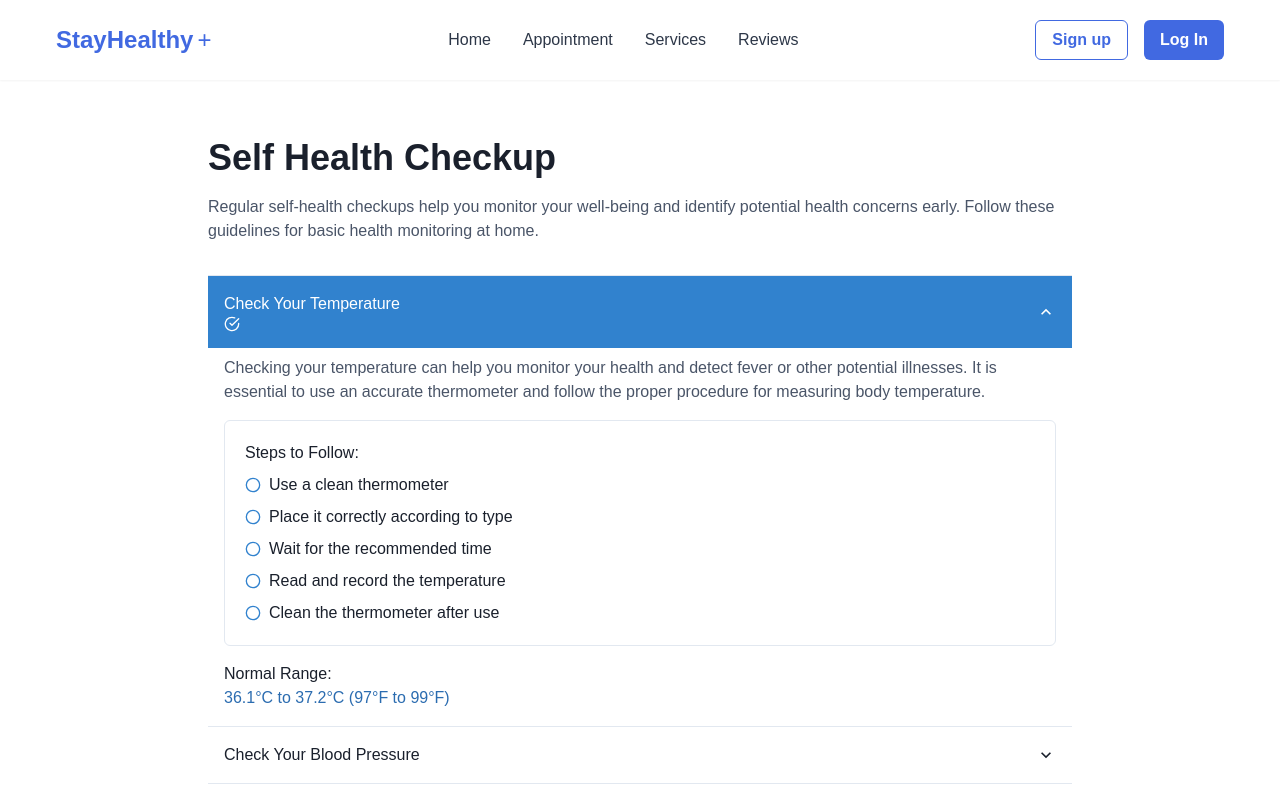
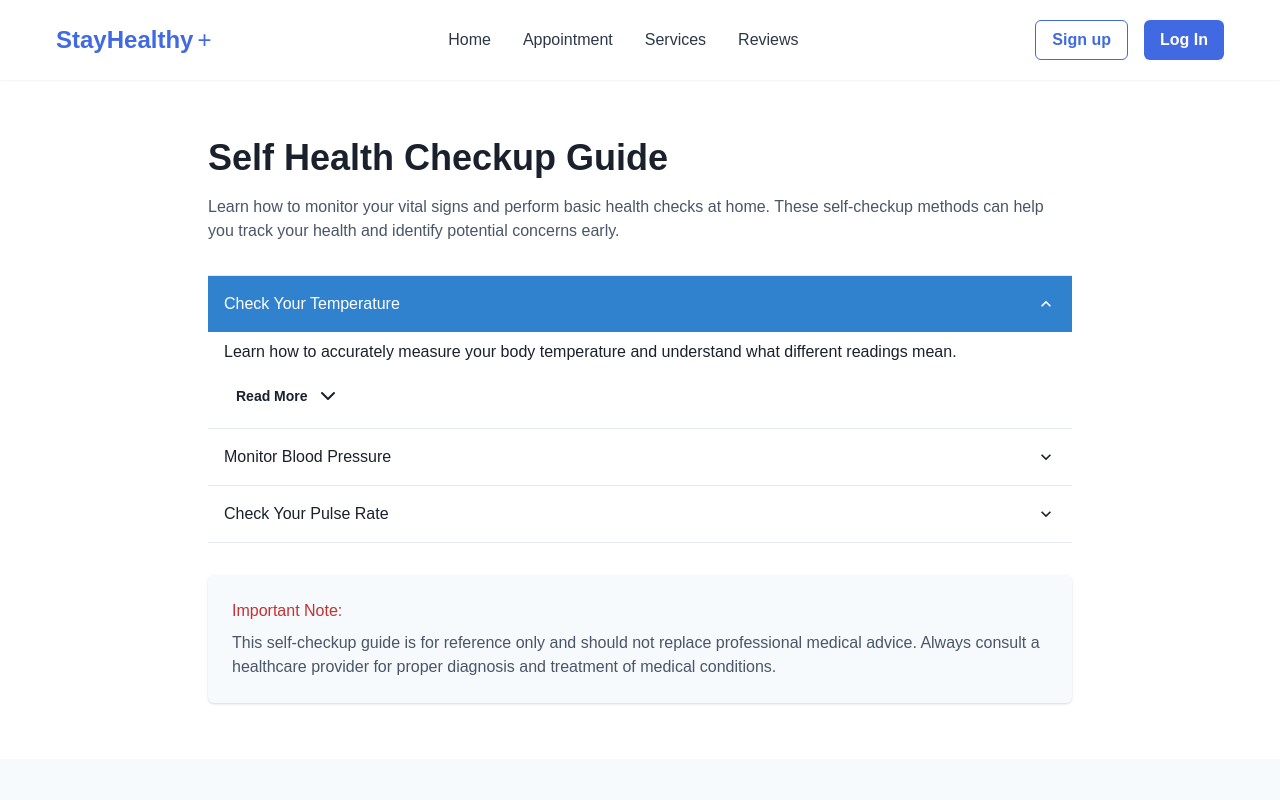
Before and after one commit to hi5-Jayden/stayhealthy, a React (Create React App) app: page /services/self-checkup in a window 1280 px wide. Both pictures are taken after a click on the button "Check Your Temperature". Shown: the top 800 px of the page. Built offline with nearby package versions, Linux system fonts and the light colour scheme; grey boxes are pictures that could not be loaded; a web font is replaced by a local one.

Commit message:
Added id title to implement expand function

```diff
--- a/src/pages/SelfCheckup.js
+++ b/src/pages/SelfCheckup.js
@@ -14,138 +14,184 @@ import {
   ListItem,
   ListIcon,
   Card,
-  CardBody,
+  Button,
 } from '@chakra-ui/react';
-import { Circle, CheckCircle } from 'lucide-react';
+import { Circle, ChevronDown, ChevronUp } from 'lucide-react';
 
-const checkupCategories = [
+const checkupTopics = [
   {
     id: 'temperature',
     title: 'Check Your Temperature',
-    content:
-      'Checking your temperature can help you monitor your health and detect fever or other potential illnesses. It is essential to use an accurate thermometer and follow the proper procedure for measuring body temperature.',
-    steps: [
-      'Use a clean thermometer',
-      'Place it correctly according to type',
-      'Wait for the recommended time',
-      'Read and record the temperature',
-      'Clean the thermometer after use',
+    shortContent:
+      'Learn how to accurately measure your body temperature and understand what different readings mean.',
+    fullContent: `Body temperature measurement is a crucial vital sign check. Normal body temperature typically ranges from 97°F (36.1°C) to 99°F (37.2°C).
+
+    Steps to measure temperature:
+    • Use a clean thermometer
+    • Place it correctly according to type (oral, armpit, or ear)
+    • Wait for the recommended time
+    • Read and record the temperature
+    • Clean the thermometer after use
+
+    When to be concerned:
+    • Adults: Temperature above 103°F (39.4°C)
+    • Children: Temperature above 102°F (39°C)
+    • Infants: Any fever needs medical attention`,
+    tips: [
+      'Use a digital thermometer for accuracy',
+      'Take temperature at the same time daily if monitoring',
+      'Avoid hot/cold foods before oral temperature',
+      'Keep a record if monitoring regularly',
     ],
-    normalRange: '36.1°C to 37.2°C (97°F to 99°F)',
   },
   {
     id: 'blood-pressure',
-    title: 'Check Your Blood Pressure',
-    content:
-      'Regular blood pressure monitoring is crucial for maintaining cardiovascular health. Use a reliable blood pressure monitor and follow proper measurement techniques.',
-    steps: [
-      'Sit quietly for 5 minutes before measuring',
-      'Keep feet flat on the floor',
-      'Rest arm at heart level',
-      'Take multiple readings',
-      'Record the results',
+    title: 'Monitor Blood Pressure',
+    shortContent:
+      'Understand how to check your blood pressure and what the numbers mean for your health.',
+    fullContent: `Blood pressure monitoring is essential for cardiovascular health. A normal blood pressure reading is typically around 120/80 mmHg.
+
+    Steps for accurate measurement:
+    • Rest for 5 minutes before measuring
+    • Sit with back supported and feet flat
+    • Position arm at heart level
+    • Take multiple readings
+    • Record all measurements
+
+    Understanding readings:
+    • Normal: Less than 120/80 mmHg
+    • Elevated: 120-129/<80 mmHg
+    • High: 130/80 mmHg or higher`,
+    tips: [
+      'Measure at the same time daily',
+      'Avoid caffeine 30 minutes before',
+      'Empty bladder before measuring',
+      'Take readings from both arms',
     ],
-    normalRange: 'Systolic: <120 mmHg, Diastolic: <80 mmHg',
   },
   {
-    id: 'bmi',
-    title: 'Check Your BMI',
-    content:
-      'Body Mass Index (BMI) helps assess if you are at a healthy weight for your height. While not perfect, it is a useful screening tool.',
-    steps: [
-      'Measure your weight accurately',
-      'Measure your height accurately',
-      'Use BMI calculator or formula',
-      'Interpret results with other factors',
-      'Consult healthcare provider if concerned',
+    id: 'pulse',
+    title: 'Check Your Pulse Rate',
+    shortContent:
+      'Learn to measure your heart rate and understand what it indicates about your health.',
+    fullContent: `Your pulse rate is an important indicator of heart health. A normal resting heart rate for adults ranges from 60-100 beats per minute.
+
+    How to check pulse:
+    • Use your index and middle fingers
+    • Press lightly on your wrist or neck
+    • Count beats for 30 seconds and multiply by 2
+    • Check at the same time daily
+
+    Factors affecting pulse:
+    • Physical activity
+    • Emotions
+    • Medications
+    • Time of day`,
+    tips: [
+      'Check pulse when resting',
+      'Do not use thumb to check pulse',
+      'Record readings regularly',
+      'Note any irregular rhythms',
     ],
-    normalRange: '18.5 to 24.9',
   },
 ];
 
 const SelfCheckup = () => {
-  const [expandedIndex, setExpandedIndex] = useState([]);
+  const [expandedItems, setExpandedItems] = useState({});
+
+  const toggleContent = (id) => {
+    setExpandedItems((prev) => ({
+      ...prev,
+      [id]: !prev[id],
+    }));
+  };
 
   return (
     <Container maxW="4xl" py={8}>
       <VStack spacing={8} align="stretch">
         <Box>
           <Heading size="xl" mb={4}>
-            Self Health Checkup
+            Self Health Checkup Guide
           </Heading>
           <Text color="gray.600">
-            Regular self-health checkups help you monitor your well-being and
-            identify potential health concerns early. Follow these guidelines
-            for basic health monitoring at home.
+            Learn how to monitor your vital signs and perform basic health
+            checks at home. These self-checkup methods can help you track your
+            health and identify potential concerns early.
           </Text>
         </Box>
 
-        <Accordion allowMultiple onChange={(index) => setExpandedIndex(index)}>
-          {checkupCategories.map((category, idx) => (
-            <AccordionItem key={category.id}>
+        <Accordion allowMultiple>
+          {checkupTopics.map((topic) => (
+            <AccordionItem key={topic.id}>
               <h2>
                 <AccordionButton
                   py={4}
-                  _expanded={{
-                    bg: 'blue.500',
-                    color: 'white',
-                  }}
+                  _expanded={{ bg: 'blue.500', color: 'white' }}
                 >
-                  <Box flex="1" textAlign="left">
-                    {category.title}
-                    {expandedIndex.includes(idx) && (
-                      <Box as="span" ml={2}>
-                        <CheckCircle size={16} />
-                      </Box>
-                    )}
+                  <Box flex="1" textAlign="left" fontWeight="medium">
+                    {topic.title}
                   </Box>
                   <AccordionIcon />
                 </AccordionButton>
               </h2>
               <AccordionPanel pb={4}>
                 <VStack align="stretch" spacing={4}>
-                  <Text color="gray.600">{category.content}</Text>
+                  <Text>
+                    {expandedItems[topic.id]
+                      ? topic.fullContent
+                      : topic.shortContent}
+                  </Text>
 
-                  <Card variant="outline">
-                    <CardBody>
-                      <Text fontWeight="medium" mb={2}>
-                        Steps to Follow:
-                      </Text>
+                  <Button
+                    variant="ghost"
+                    rightIcon={
+                      expandedItems[topic.id] ? <ChevronUp /> : <ChevronDown />
+                    }
+                    onClick={() => toggleContent(topic.id)}
+                    alignSelf="flex-start"
+                    size="sm"
+                  >
+                    {expandedItems[topic.id] ? 'Read Less' : 'Read More'}
+                  </Button>
+
+                  {expandedItems[topic.id] && (
+                    <Card p={4} bg="blue.50">
+                      <Heading size="sm" mb={3}>
+                        Key Tips:
+                      </Heading>
                       <List spacing={2}>
-                        {category.steps.map((step, index) => (
+                        {topic.tips.map((tip, index) => (
                           <ListItem
                             key={index}
                             display="flex"
                             alignItems="center"
                           >
-                            <ListIcon as={Circle} color="blue.500" />
-                            <Text>{step}</Text>
+                            <ListIcon
+                              as={Circle}
+                              color="blue.500"
+                              fontSize="8px"
+                            />
+                            <Text>{tip}</Text>
                           </ListItem>
                         ))}
                       </List>
-                    </CardBody>
-                  </Card>
-
-                  <Box>
-                    <Text fontWeight="medium">Normal Range:</Text>
-                    <Text color="blue.600">{category.normalRange}</Text>
-                  </Box>
+                    </Card>
+                  )}
                 </VStack>
               </AccordionPanel>
             </AccordionItem>
           ))}
         </Accordion>
 
-        <Card>
-          <CardBody>
-            <Text fontWeight="medium" color="red.500">
-              Important Note:
-            </Text>
-            <Text color="gray.600" mt={2}>
-              This self-checkup guide is for reference only. Always consult a
-              healthcare professional for proper medical advice and diagnosis.
-            </Text>
-          </CardBody>
+        <Card p={6} bg="gray.50">
+          <Text color="red.600" fontWeight="medium">
+            Important Note:
+          </Text>
+          <Text color="gray.600" mt={2}>
+            This self-checkup guide is for reference only and should not replace
+            professional medical advice. Always consult a healthcare provider
+            for proper diagnosis and treatment of medical conditions.
+          </Text>
         </Card>
       </VStack>
     </Container>
```
